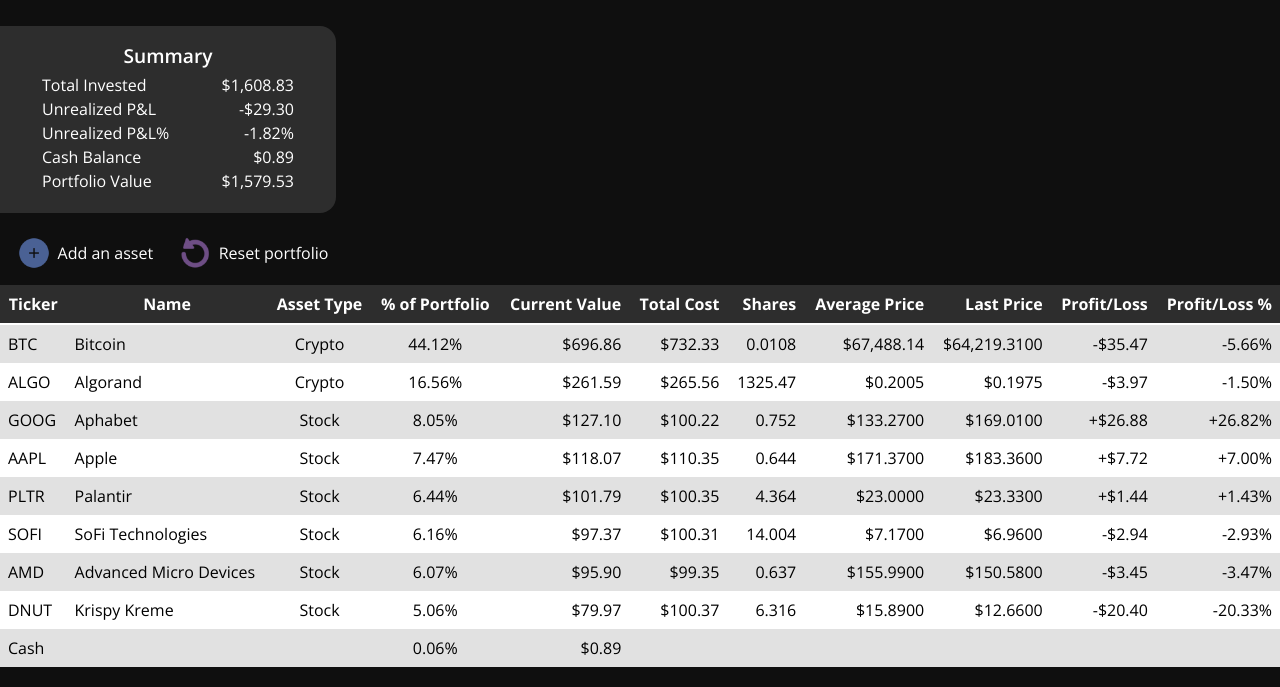
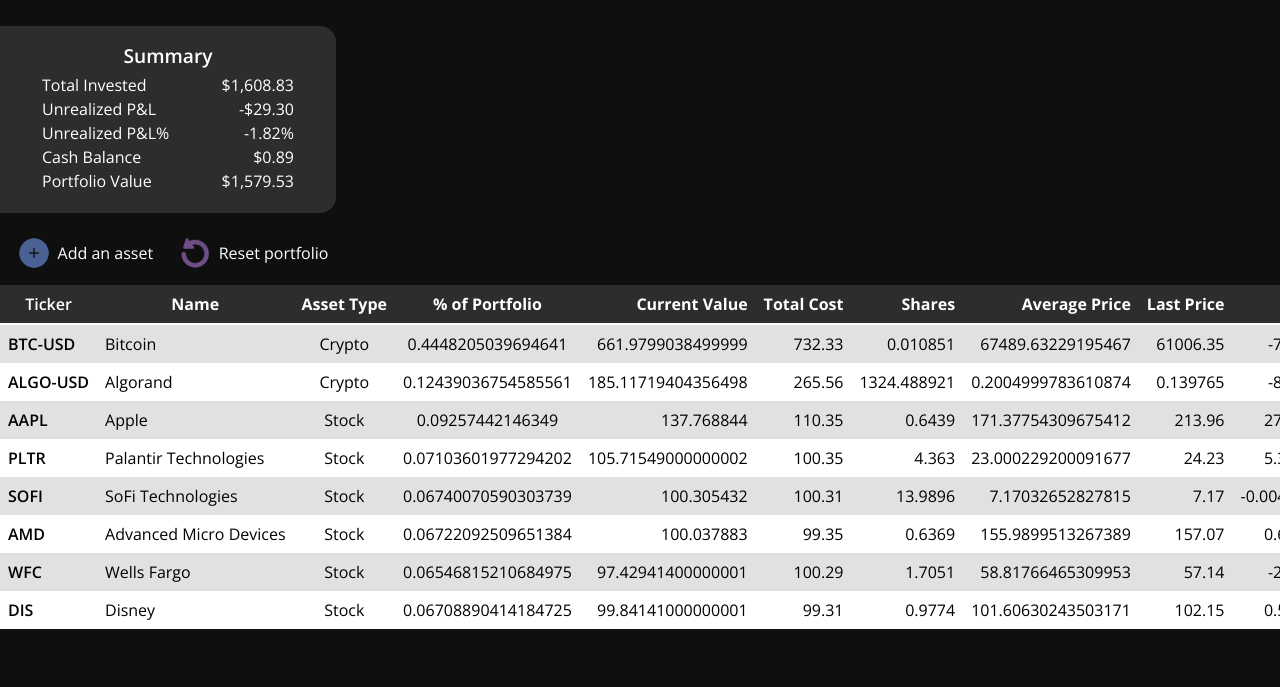
Before and after one commit to ieatcode4breakfast/a-simple-financial-portfolio-tracker, a plain HTML site: page index.html in a window 1280 px wide. Shown: the part 113-800 px from the top of the page. Drawn offline with nearby package versions, Linux system fonts and the light colour scheme.

Commit message:
Display assets dynamically

```diff
--- a/index.html
+++ b/index.html
@@ -62,7 +62,7 @@
     <div class="portfolio-table-section">
       <table class="portfolio-table">
         <thead>
-          <tr class="column-headers">
+          <tr>
             <th class="ticker" scope="col">Ticker</th>
             <th class="asset-name" scope="col">Name</th>
             <th class="asset-type" scope="col">Asset Type</th>
@@ -70,129 +70,14 @@
             <th class="current-value" scope="col">Current Value</th>
             <th class="total-cost" scope="col">Total Cost</th>
             <th class="shares" scope="col">Shares</th>
-            <th class="avg-price" scope="col">Average Price</th>
+            <th class="average-price" scope="col">Average Price</th>
             <th class="last-price" scope="col">Last Price</th>
             <th class="profit-loss" scope="col">Profit/Loss</th>
             <th class="profit-loss-pct" scope="col">Profit/Loss %</th>
           </tr>
         </thead>
-        <tbody class="table-body">
-          <tr>
-            <td class="ticker">BTC</td>
-            <td class="asset-name">Bitcoin</td>
-            <td class="asset-type">Crypto</td>
-            <td class="pct-of-portfolio">44.12%</td>
-            <td class="current-value">$696.86</td>
-            <td class="total-cost">$732.33</td>
-            <td class="shares">0.0108</td>
-            <td class="avg-price">$67,488.14</td>
-            <td class="last-price">$64,219.3100</td>
-            <td class="profit-loss">-$35.47</td>
-            <td class="profit-loss-pct" data-value="-">-5.66%</td>
-          </tr>
-          <tr>
-            <td class="ticker">ALGO</td>
-            <td class="asset-name">Algorand</td>
-            <td class="asset-type">Crypto</td>
-            <td class="pct-of-portfolio">16.56%</td>
-            <td class="current-value">$261.59</td>
-            <td class="total-cost">$265.56</td>
-            <td class="shares">1325.47</td>
-            <td class="avg-price">$0.2005</td>
-            <td class="last-price">$0.1975</td>
-            <td class="profit-loss">-$3.97</td>
-            <td class="profit-loss-pct" data-value="-">-1.50%</td>
-          </tr>
-          <tr>
-            <td class="ticker">GOOG</td>
-            <td class="asset-name">Aphabet</td>
-            <td class="asset-type">Stock</td>
-            <td class="pct-of-portfolio">8.05%</td>
-            <td class="current-value">$127.10</td>
-            <td class="total-cost">$100.22</td>
-            <td class="shares">0.752</td>
-            <td class="avg-price">$133.2700</td>
-            <td class="last-price">$169.0100</td>
-            <td class="profit-loss">+$26.88</td>
-            <td class="profit-loss-pct" data-value="+">+26.82%</td>
-          </tr>
-          <tr>
-            <td class="ticker">AAPL</td>
-            <td class="asset-name">Apple</td>
-            <td class="asset-type">Stock</td>
-            <td class="pct-of-portfolio">7.47%</td>
-            <td class="current-value">$118.07</td>
-            <td class="total-cost">$110.35</td>
-            <td class="shares">0.644</td>
-            <td class="avg-price">$171.3700</td>
-            <td class="last-price">$183.3600</td>
-            <td class="profit-loss">+$7.72</td>
-            <td class="profit-loss-pct" data-value="+">+7.00%</td>
-          </tr>
-          <tr>
-            <td class="ticker">PLTR</td>
-            <td class="asset-name">Palantir</td>
-            <td class="asset-type">Stock</td>
-            <td class="pct-of-portfolio">6.44%</td>
-            <td class="current-value">$101.79</td>
-            <td class="total-cost">$100.35</td>
-            <td class="shares">4.364</td>
-            <td class="avg-price">$23.0000</td>
-            <td class="last-price">$23.3300</td>
-            <td class="profit-loss">+$1.44</td>
-            <td class="profit-loss-pct" data-value="+">+1.43%</td>
-          </tr>
-          <tr>
-            <td class="ticker">SOFI</td>
-            <td class="asset-name">SoFi Technologies</td>
-            <td class="asset-type">Stock</td>
-            <td class="pct-of-portfolio">6.16%</td>
-            <td class="current-value">$97.37</td>
-            <td class="total-cost">$100.31</td>
-            <td class="shares">14.004</td>
-            <td class="avg-price">$7.1700</td>
-            <td class="last-price">$6.9600</td>
-            <td class="profit-loss">-$2.94</td>
-            <td class="profit-loss-pct" data-value="-">-2.93%</td>
-          <tr>
-            <td class="ticker">AMD</td>
-            <td class="asset-name">Advanced Micro Devices</td>
-            <td class="asset-type">Stock</td>
-            <td class="pct-of-portfolio">6.07%</td>
-            <td class="current-value">$95.90</td>
-            <td class="total-cost">$99.35</td>
-            <td class="shares">0.637</td>
-            <td class="avg-price">$155.9900</td>
-            <td class="last-price">$150.5800</td>
-            <td class="profit-loss">-$3.45</td>
-            <td class="profit-loss-pct"  data-value="-">-3.47%</td>
-          </tr>
-          <tr>
-            <td class="ticker">DNUT</td>
-            <td class="asset-name">Krispy Kreme</td>
-            <td class="asset-type">Stock</td>
-            <td class="pct-of-portfolio">5.06%</td>
-            <td class="current-value">$79.97</td>
-            <td class="total-cost">$100.37</td>
-            <td class="shares">6.316</td>
-            <td class="avg-price">$15.8900</td>
-            <td class="last-price">$12.6600</td>
-            <td class="profit-loss">-$20.40</td>
-            <td class="profit-loss-pct" data-value="-">-20.33%</td>
-          </tr>
-          <tr>
-            <td class="asset-name">Cash</td>
-            <td></td>
-            <td></td>
-            <td class="pct-of-portfolio">0.06%</td>
-            <td class="current-value">$0.89</td>
-            <td></td>
-            <td></td>
-            <td></td>
-            <td></td>
-            <td></td>
-            <td></td>
-          </tr>
+        <tbody class="table-body js-table-body">
+          <!-- Assets will be dynamically generated here -->
         </tbody>
       </table>
     </div>
--- /dev/null
+++ b/scripts/components/portfolio-table.js
@@ -0,0 +1,32 @@
+class PortfolioTable {
+  renderAssets(portfolio) {
+    const tableBody = document.querySelector('.js-table-body');
+    portfolio.assets.forEach(asset => {
+      tableBody.innerHTML += this.#generateAssetRow(asset);
+    })
+  }
+
+  #generateAssetRow(asset) {
+    return `
+      <tr data-asset-id="${asset.id}">
+        <td class="ticker">${asset.ticker}</td>
+        <td class="asset-name">${asset.name}</td>
+        <td class="asset-type">${asset.type}</td>
+        <td class="pct-of-portfolio js-pct-of-portfolio">${asset.pctOfPortfolio}</td>
+        <td class="current-value">${asset.currentValue}</td>
+        <td class="total-cost">${asset.totalCost}</td>
+        <td class="shares">${asset.shares}</td>
+        <td class="average-price">${asset.averagePrice}</td>
+        <td class="last-price">${asset.lastPrice}</td>
+        <td class="profit-loss js-sign-check">${asset.profitLoss}</td>
+        <td class="profit-loss-pct js-sign-check">${asset.profitLossPct}</td>
+      </tr>
+    `;
+  }
+
+  #generateCashRow() {
+
+  }
+}
+
+export default PortfolioTable;
--- a/scripts/index.js
+++ b/scripts/index.js
@@ -1,4 +1,6 @@
 import Asset from './data/asset.js';
 import Portfolio from './data/portfolio.js';
+import PortfolioTable from './components/portfolio-table.js';
 
 export const portfolio = new Portfolio;
+export const portfolioTable = new PortfolioTable;
--- a/scripts/tests/testInputs.js
+++ b/scripts/tests/testInputs.js
@@ -1,5 +1,6 @@
 import Asset from '../data/asset.js';
 import { portfolio } from '../index.js';
+import { portfolioTable } from '../index.js';
 
 export const testInput1 = {
   type: 'Crypto',
@@ -74,10 +75,5 @@
   await submitAssetTest(testInput7);
   await submitAssetTest(testInput8);
 
-  console.log(portfolio.assets);
-  console.log(portfolio.totalInvested);
-  console.log(portfolio.totalProfitLoss);
-  console.log(portfolio.totalProfitLossPct);
-  console.log(portfolio.cashBalance);
-  console.log(portfolio.totalPortfolioValue);
+  portfolioTable.renderAssets(portfolio);
 })();
--- a/styles/portfolio-table.css
+++ b/styles/portfolio-table.css
@@ -20,6 +20,7 @@
   padding: 0.5rem;
   position: sticky;
   left: 0;
+  font-weight: 600;
 }
 
 .portfolio-table td:first-child {
@@ -44,17 +45,10 @@
   text-align: center;
 }
 
-.current-value-header,
-.total-cost-header,
-.shares-header,
-.avg-price-header,
-.last-price-header,
-.profit-loss-header,
-.profit-loss-pct-header,
 .current-value,
 .total-cost,
 .shares,
-.avg-price,
+.average-price,
 .last-price,
 .profit-loss,
 .profit-loss-pct {
```
